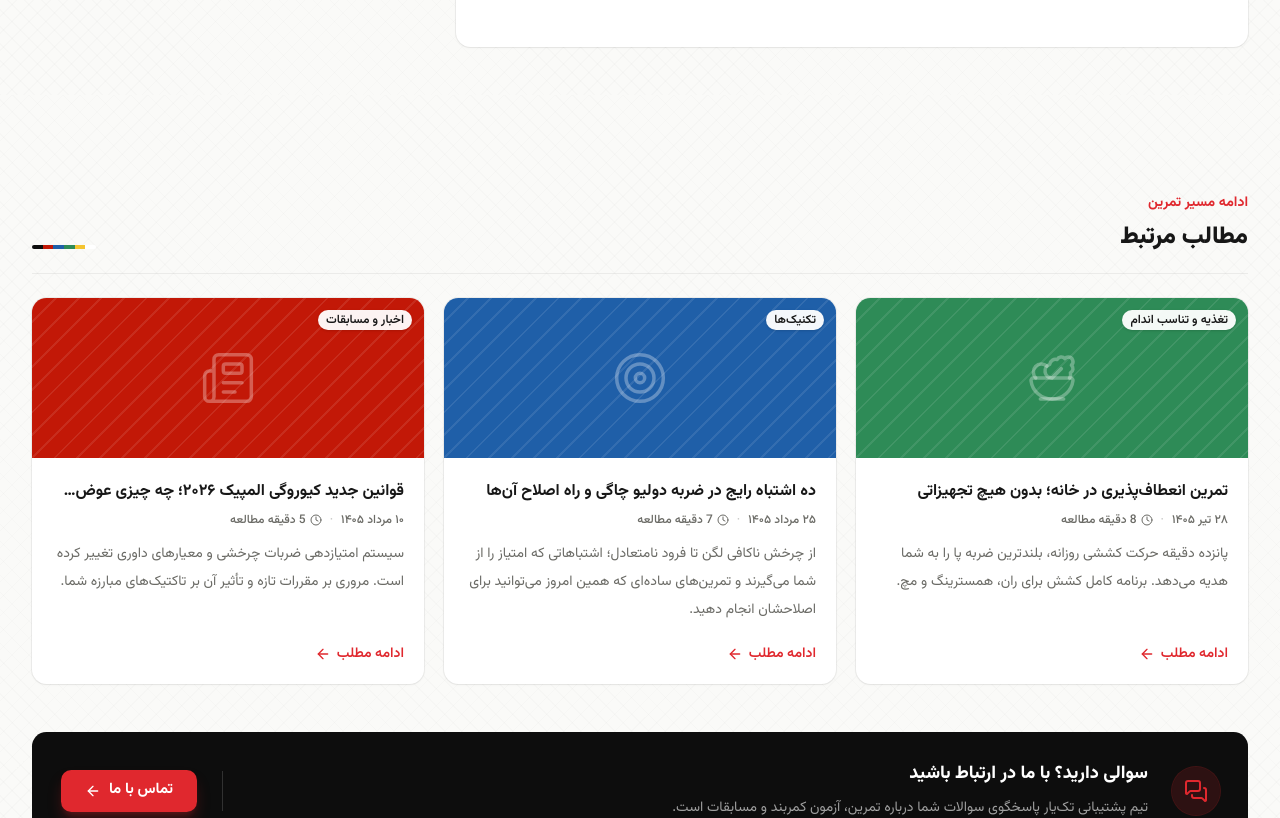
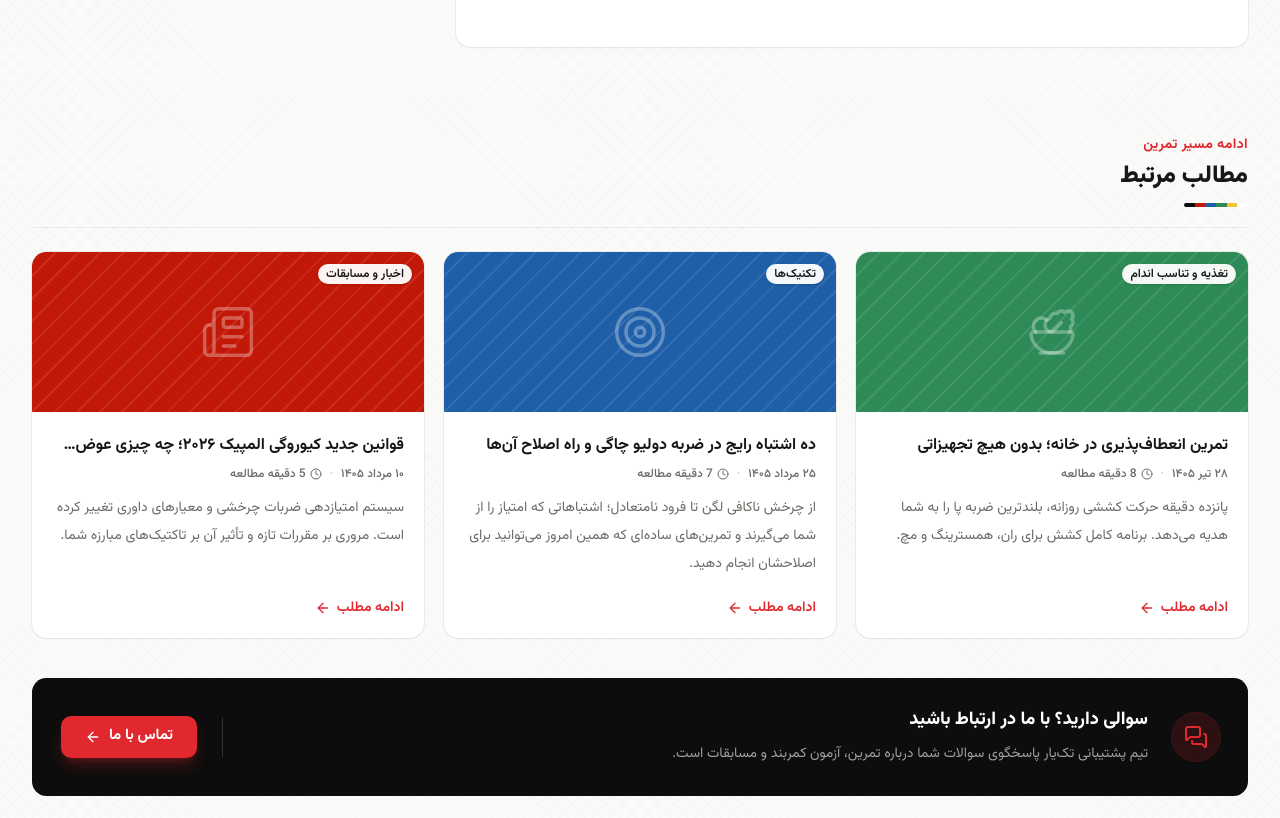
Before and after one commit to MostafaMemari/taekyar-web, a Next.js app: page /blog/belt-test-week-nutrition-plan in a window 1280 px wide. Shown: the part 1620-2438 px from the top of the page. Built offline with nearby package versions, Linux system fonts and the light colour scheme.

Commit message:
refactor: adjust layout and spacing in PostPage and RelatedPosts components for improved readability

```diff
--- a/app/blog/[slug]/page.tsx
+++ b/app/blog/[slug]/page.tsx
@@ -78,12 +78,12 @@ export default async function PostPage({ params }: PostPageProps) {
               POST_LAYOUT.postColumns,
             )}
           >
+            <div className="min-w-0 lg:col-start-1 lg:row-start-1">
+              <PostHeader post={post} />
+            </div>
+
             <div className="min-w-0 lg:col-start-2 lg:row-start-1">
               <PostCover category={post.category} />
-            </div>
-
-            <div className="min-w-0 lg:col-start-1 lg:row-start-1">
-              <PostHeader post={post} />
             </div>
 
             <div className="min-w-0 lg:col-start-1 lg:row-start-2">
@@ -102,14 +102,14 @@ export default async function PostPage({ params }: PostPageProps) {
         </Reveal>
       </Section>
 
-      <Section>
-        <div className="mt-10 sm:mt-12">
+      <Section containerClassName="pt-8 sm:pt-10 lg:pt-10">
+        <div>
           <Reveal delay={100}>
             <RelatedPosts posts={relatedPosts} />
           </Reveal>
         </div>
 
-        <div className="mt-10 sm:mt-12">
+        <div className="mt-8 sm:mt-10">
           <Reveal delay={120}>
             <ContactBanner
               title={POST_CONTACT_CTA.title}
--- a/components/blog/related-posts.tsx
+++ b/components/blog/related-posts.tsx
@@ -12,14 +12,12 @@ export function RelatedPosts({ posts }: RelatedPostsProps) {
 
   return (
     <section aria-labelledby="related-posts-title">
-      <div className="flex flex-wrap items-end justify-between gap-x-6 gap-y-3 border-b border-black/[0.06] pb-5">
-        <div>
-          <span className="text-sm font-bold text-primary">{POST_LABELS.relatedEyebrow}</span>
-          <h2 id="related-posts-title" className="mt-1.5 text-xl font-black sm:text-2xl">
-            {POST_LABELS.relatedTitle}
-          </h2>
-        </div>
-        <BeltDivider fullWidth={false} variant="pill" className="mb-1 hidden h-1 w-16 sm:block" />
+      <div className="border-b border-black/[0.06] pb-4 sm:pb-5">
+        <p className="text-xs font-bold tracking-wide text-primary sm:text-sm">{POST_LABELS.relatedEyebrow}</p>
+        <h2 id="related-posts-title" className="mt-1.5 text-xl font-black leading-tight sm:text-2xl">
+          {POST_LABELS.relatedTitle}
+        </h2>
+        <BeltDivider variant="pill" className="mt-3 h-1 w-14 sm:w-16" />
       </div>
 
       <div className="mt-6 grid grid-cols-1 gap-4 sm:grid-cols-2 lg:gap-5 xl:grid-cols-3">
```
